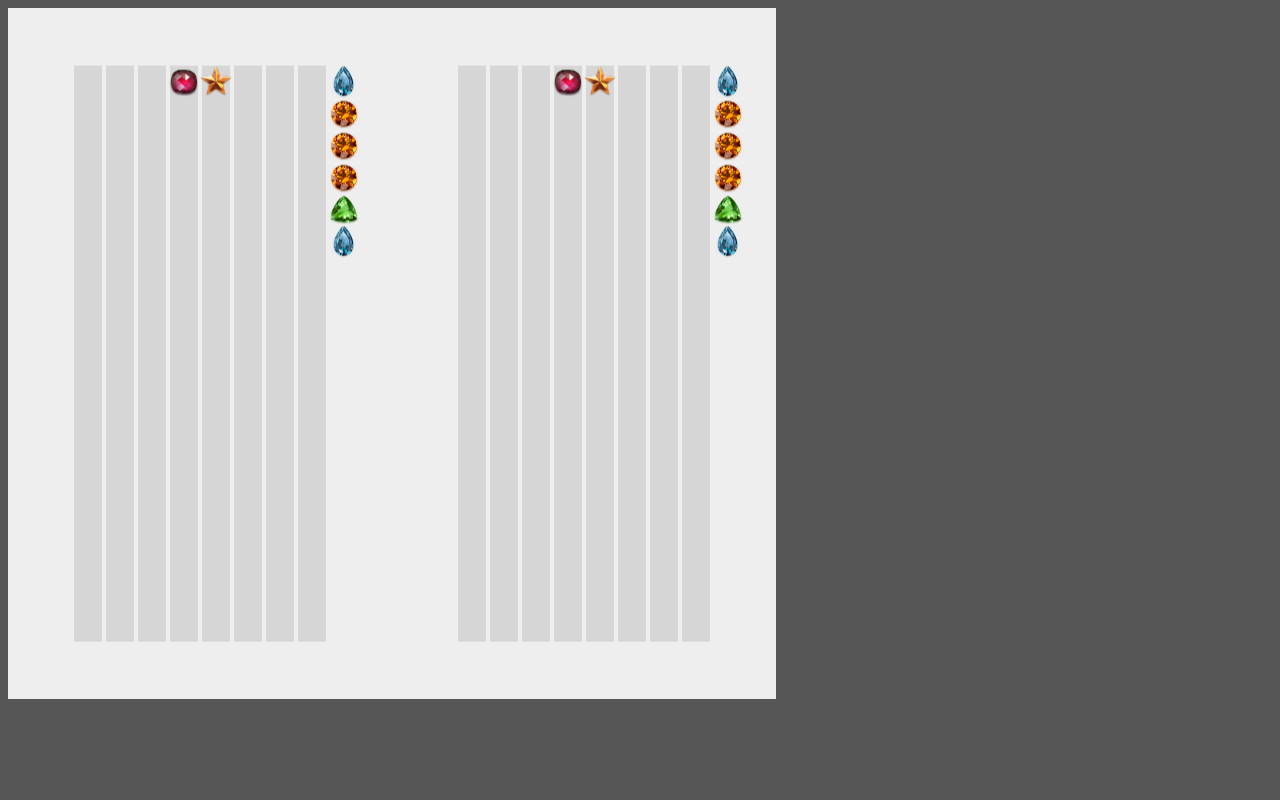
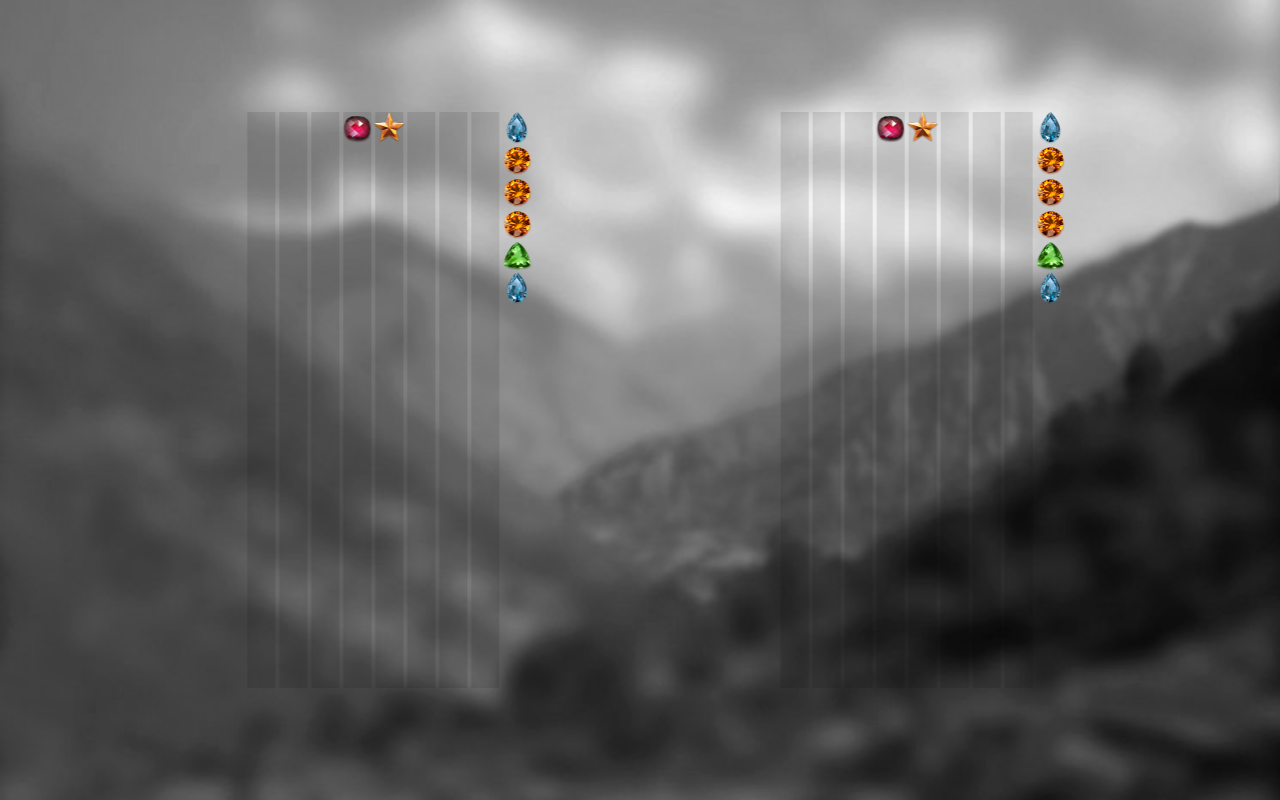
Before and after one commit to geon/flup, a plain HTML site: page index.html in a window 1280 px wide. Drawn offline with Linux system fonts and the light colour scheme.

Commit message:
Added background image and some layout.

```diff
--- a/app.js
+++ b/app.js
@@ -18,38 +18,30 @@ function App (options) {
 
 	this.pieceSize = 32;
 
-	this.context.canvas.width = this.getWidth();
-	this.context.canvas.height = this.getHeight();
-
 	this.lastRenderTime = 0;
 
-
-	// Handle Retina Display
-
-	// Find the resolution multiplier.
-	var pixelRatio = 1;
-	if (window.devicePixelRatio) {
-		pixelRatio = window.devicePixelRatio;
-	}
-
-	$(this.context.canvas)
-
-		// Double the number of pixels...
-		.attr('width', this.getWidth() * pixelRatio)
-		.attr('height', this.getHeight() * pixelRatio)
-
-		// ...But keep the displayed size the same.
-		.css('width', this.getWidth())
-		.css('height', this.getHeight())
-	;
-
-	// Set the scale factor so we can forget this.
-	this.context.scale(pixelRatio, pixelRatio);
+	this.backgroundImage = new Image();
 
 
+	// Make the canvas resolution match the displayed size.
+	var self = this;
+	function makeCanvasFullWindow (){
+
+		self.context.canvas.width = window.innerWidth * window.devicePixelRatio;
+		self.context.canvas.height = window.innerHeight * window.devicePixelRatio;
+
+		$(self.context.canvas).css({
+			width: window.innerWidth,
+			height: window.innerHeight
+		});
+
+		// Set the scale factor to handle Retina displays. MUST BE DONE AFTER EACH SIZE CHANGE.
+		self.context.scale(window.devicePixelRatio, window.devicePixelRatio);
+	}
+	$(window).resize(makeCanvasFullWindow);
+	makeCanvasFullWindow();
 
 
-	var self = this;
 
 	this.loadSprites().then(function(){
 
@@ -67,13 +59,13 @@ function App (options) {
 
 App.prototype.getWidth = function () {
 
-	return Board.size.x * this.pieceSize * 3;
+	return this.context.canvas.width / window.devicePixelRatio;
 }
 
 
 App.prototype.getHeight = function () {
 
-	return Board.size.y * this.pieceSize * 1.2;
+	return this.context.canvas.height / window.devicePixelRatio;
 }
 
 
@@ -83,6 +75,13 @@ App.prototype.loadSprites = function () {
 
 	promises.push(Piece.getSpriteSheet().loadImage());
 	promises.push(UnlockingEffect.getSpriteSheet().loadImage());
+
+	var promise = $.Deferred();
+	$(this.backgroundImage).load(promise.resolve);
+	$(this.backgroundImage).error(promise.reject);
+	this.backgroundImage.src = "graphics/background.jpg";
+
+	promises.push(promise);
 
 	return $.when.apply($, promises);
 };
@@ -211,38 +210,40 @@ App.prototype.render = function () {
 	var deltaTime = currentTime - this.lastRenderTime;
 	this.lastRenderTime = currentTime;
 
-	// Fill the background.
-	this.context.fillStyle = "#eee";
-	this.context.fillRect(0, 0, this.getWidth(), this.getHeight());
 
+	// Draw the background.
+	var srcAspect = this.backgroundImage.width / this.backgroundImage.height;
+	var dstAspect = this.getWidth()            / this.getHeight();
+	var srcCroppedWidth  = Math.min(this.backgroundImage.width,  this.backgroundImage.width  * dstAspect / srcAspect);
+	var srcCroppedHeight = Math.min(this.backgroundImage.height, this.backgroundImage.height / dstAspect * srcAspect);
+	this.context.drawImage(
+		this.backgroundImage,
 
-	// // Testing dummy opponent boards.
-	// this.board.draw(
-	// 	this.context,
-	// 	currentTime,
-	// 	{x:this.getWidth()*1/8, y:this.getHeight()*2/4},
-	// 	1/2
-	// );
-	// this.board.draw(
-	// 	this.context,
-	// 	currentTime,
-	// 	{x:this.getWidth()*7/8, y:this.getHeight()*2/4},
-	// 	1/2
-	// );
+		// Source xywh - Centered crop to destination aspect.
+		Math.max(0, this.backgroundImage.width  - srcCroppedWidth ) / 2,
+		Math.max(0, this.backgroundImage.height - srcCroppedHeight) / 2,
+		srcCroppedWidth,
+		srcCroppedHeight,
 
+		// Destination xywh - Fill up completely.
+		0,
+		0,
+		this.getWidth(),
+		this.getHeight()
+	);
 
 
 	// The player boards.
 	this.boardA.draw(
 		this.context,
 		currentTime,
-		{x:this.getWidth()/4*1, y:this.getHeight()/2},
+		{x:(this.getWidth() - Board.getWidth() * 2) * 1/3 + Board.getWidth() * 1/2, y:this.getHeight()/2},
 		1/1
 	);
 	this.boardB.draw(
 		this.context,
 		currentTime,
-		{x:this.getWidth()/4*3, y:this.getHeight()/2},
+		{x:(this.getWidth() - Board.getWidth() * 2) * 2/3 + Board.getWidth() * 3/2, y:this.getHeight()/2},
 		1/1
 	);
 
--- a/board.js
+++ b/board.js
@@ -63,6 +63,18 @@ Board.indexToCoord = function (index) {
 
 	return new Coord({x:index % Board.size.x, y:Math.floor(index / Board.size.x)});
 };
+
+
+Board.getWidth = function () {
+
+	return (Board.size.x + 2) * Piece.size;
+}
+
+
+Board.getHeight = function () {
+
+	return (Board.size.y + 2) * Piece.size;
+}
 
 
 Board.prototype.moveLeft = function () {
--- a/index.html
+++ b/index.html
@@ -1,7 +1,10 @@
 <html>
 	<head>
+		<meta name="viewport" content="width=device-width, initial-scale=1.0, maximum-scale=1, user-scalable=no">
+		<meta name="apple-mobile-web-app-capable" content="yes" />
+		<meta name="apple-mobile-web-app-status-bar-style" content="black-translucent" />
 		<style>
-			body {background: #555;}
+			body {margin:0;}
 		</style>
 	</head>
 	<body>
```
Also changed, not shown: graphics/background.jpg (added).
